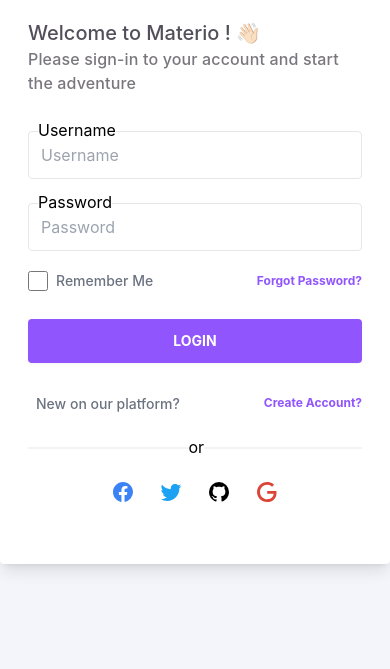
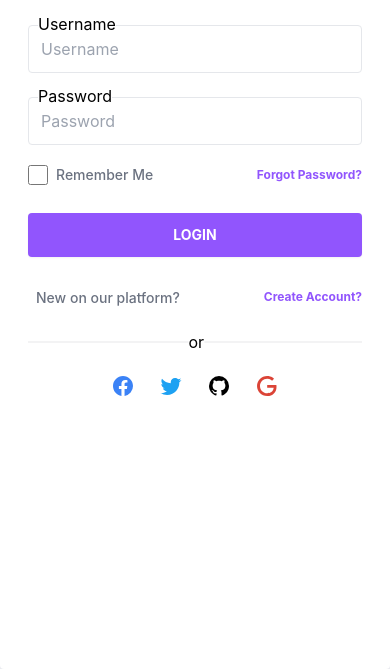
Before and after one commit to zkrana/AdminDashboard, a website: page login.html in a window 390 px wide. Shown: the part 175-844 px from the top of the page. Drawn offline with Linux system fonts and the light colour scheme.

Commit message:
Login page mobile full height fixed

```diff
--- a/login.html
+++ b/login.html
@@ -12,8 +12,8 @@
 </head>
 
 <body class=" bg-shuvoit-bg">
-    <div class="root w-full flex h-screen justify-center items-center">
-        <div class="login-panel max-w-xl bg-white rounded shadow-lg p-7">
+    <div class="root w-full flex sm:h-screen justify-center items-center">
+        <div class="login-panel max-w-xl h-screen sm:h-fit bg-white rounded shadow-lg p-7">
             <a class="nav-header flex justify-center px-5" href="index.html">
                 <svg width="30" height="25" version="1.1" viewBox="0 0 30 23" xmlns="http://www.w3.org/2000/svg"
                     xmlns:xlink="http://www.w3.org/1999/xlink">
```
Also changed, not shown: css/main.css.
